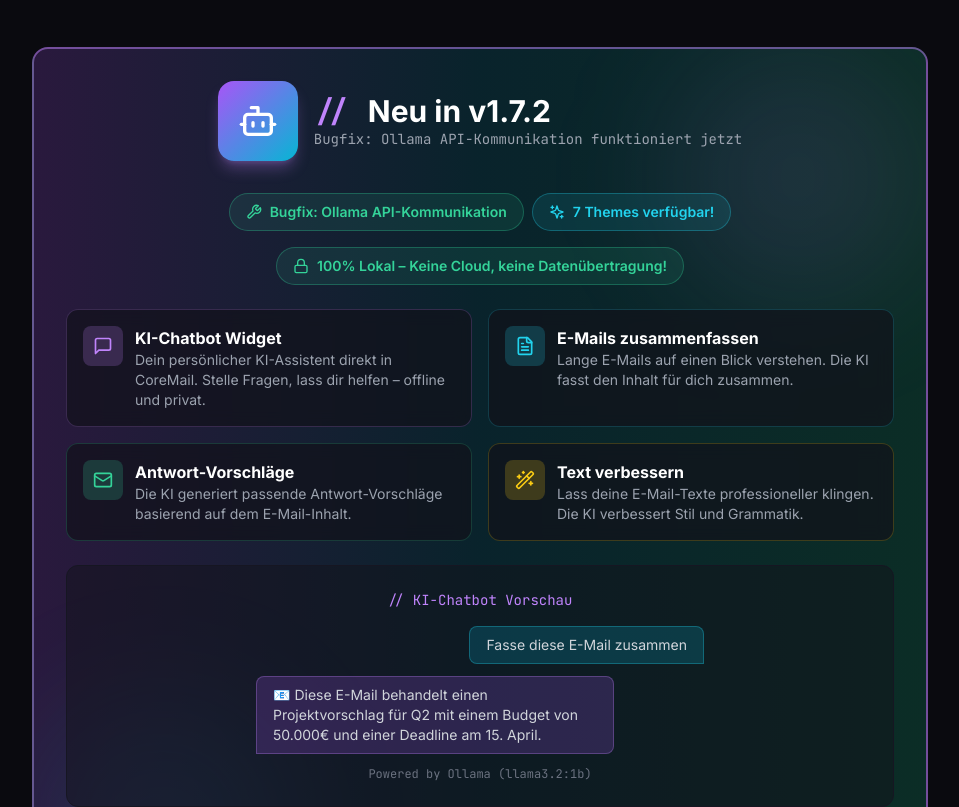
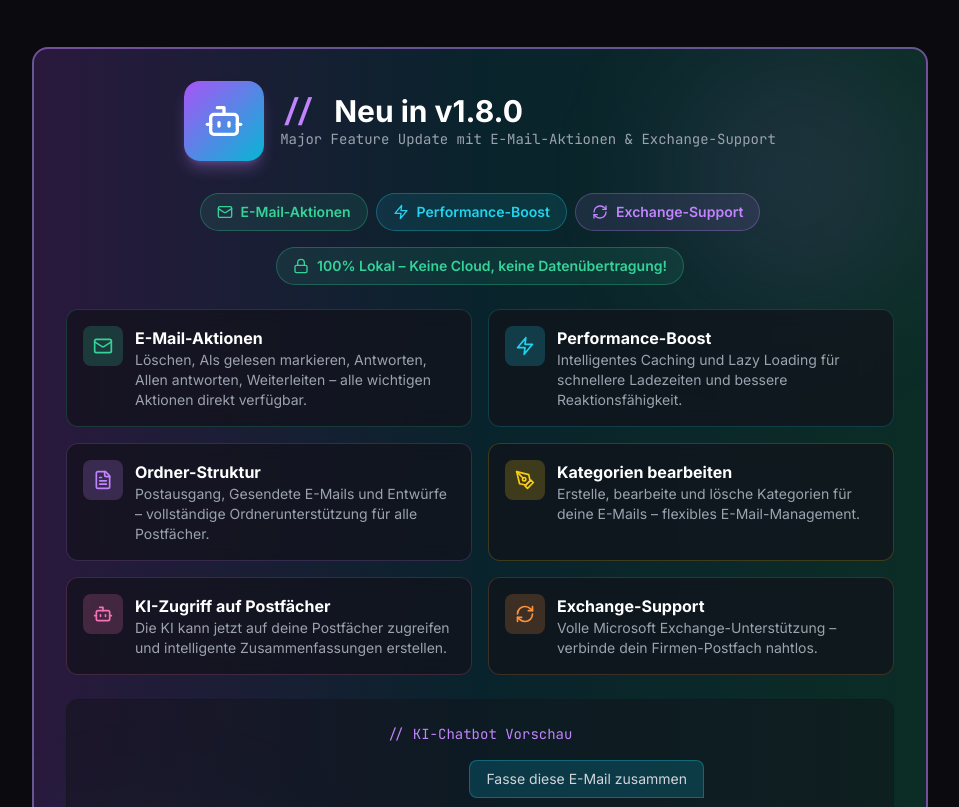
Before and after one commit to Zenovs/SureMail, a Next.js app: page /download in a window 1280 px wide. Shown: the part 420-1227 px from the top of the page, without its empty margins (160-1119 px from the left). Built offline with nearby package versions, Linux system fonts and the light colour scheme.

Commit message:
Update website for v1.8.0 release (major feature update)

```diff
--- a/app/download/page.tsx
+++ b/app/download/page.tsx
@@ -69,7 +69,7 @@ export default function DownloadPage() {
         <div className="max-w-4xl mx-auto text-center">
           <div className="inline-flex items-center gap-2 px-4 py-2 bg-gradient-to-r from-purple-400/20 to-cyan-400/20 border border-purple-400/40 rounded-full text-purple-400 text-sm font-mono mb-6 animate-pulse">
             <Bot className="w-4 h-4" />
-            <span>🚀 Desktop Client v1.7.2 - Bugfix Release!</span>
+            <span>🚀 Desktop Client v1.8.0 - Major Feature Update!</span>
           </div>
           <h1 className="text-4xl md:text-5xl font-bold mb-6">
             CoreMail <span className="text-cyan-400">Desktop</span>
@@ -96,21 +96,25 @@ export default function DownloadPage() {
                 </div>
                 <div>
                   <h2 className="text-3xl font-bold">
-                    <span className="font-mono text-purple-400">// </span>Neu in v1.7.2
+                    <span className="font-mono text-purple-400">// </span>Neu in v1.8.0
                   </h2>
-                  <p className="text-gray-400 font-mono text-sm">Bugfix: Ollama API-Kommunikation funktioniert jetzt</p>
+                  <p className="text-gray-400 font-mono text-sm">Major Feature Update mit E-Mail-Aktionen & Exchange-Support</p>
                 </div>
               </div>
 
               {/* Feature Badges */}
               <div className="flex flex-wrap justify-center gap-2 mb-4">
                 <div className="inline-flex items-center gap-2 px-4 py-2 bg-emerald-400/10 border border-emerald-400/30 rounded-full">
-                  <Wrench className="w-4 h-4 text-emerald-400" />
-                  <span className="text-emerald-400 text-sm font-semibold">Bugfix: Ollama API-Kommunikation</span>
+                  <Mail className="w-4 h-4 text-emerald-400" />
+                  <span className="text-emerald-400 text-sm font-semibold">E-Mail-Aktionen</span>
                 </div>
                 <div className="inline-flex items-center gap-2 px-4 py-2 bg-cyan-400/10 border border-cyan-400/30 rounded-full">
-                  <Sparkles className="w-4 h-4 text-cyan-400" />
-                  <span className="text-cyan-400 text-sm font-semibold">7 Themes verfügbar!</span>
+                  <Zap className="w-4 h-4 text-cyan-400" />
+                  <span className="text-cyan-400 text-sm font-semibold">Performance-Boost</span>
+                </div>
+                <div className="inline-flex items-center gap-2 px-4 py-2 bg-purple-400/10 border border-purple-400/30 rounded-full">
+                  <RefreshCw className="w-4 h-4 text-purple-400" />
+                  <span className="text-purple-400 text-sm font-semibold">Exchange-Support</span>
                 </div>
               </div>
 
@@ -123,40 +127,58 @@ export default function DownloadPage() {
               </div>
 
               <div className="grid md:grid-cols-2 gap-4 mb-6">
-                <div className="flex items-start gap-3 bg-dark-800/70 backdrop-blur rounded-xl p-4 border border-purple-400/20">
-                  <div className="w-10 h-10 bg-purple-400/20 rounded-lg flex items-center justify-center flex-shrink-0">
-                    <MessageSquare className="w-5 h-5 text-purple-400" />
-                  </div>
-                  <div>
-                    <h4 className="font-bold text-white">KI-Chatbot Widget</h4>
-                    <p className="text-gray-400 text-sm">Dein persönlicher KI-Assistent direkt in CoreMail. Stelle Fragen, lass dir helfen – offline und privat.</p>
-                  </div>
-                </div>
-                <div className="flex items-start gap-3 bg-dark-800/70 backdrop-blur rounded-xl p-4 border border-cyan-400/20">
-                  <div className="w-10 h-10 bg-cyan-400/20 rounded-lg flex items-center justify-center flex-shrink-0">
-                    <FileText className="w-5 h-5 text-cyan-400" />
-                  </div>
-                  <div>
-                    <h4 className="font-bold text-white">E-Mails zusammenfassen</h4>
-                    <p className="text-gray-400 text-sm">Lange E-Mails auf einen Blick verstehen. Die KI fasst den Inhalt für dich zusammen.</p>
-                  </div>
-                </div>
                 <div className="flex items-start gap-3 bg-dark-800/70 backdrop-blur rounded-xl p-4 border border-emerald-400/20">
                   <div className="w-10 h-10 bg-emerald-400/20 rounded-lg flex items-center justify-center flex-shrink-0">
                     <Mail className="w-5 h-5 text-emerald-400" />
                   </div>
                   <div>
-                    <h4 className="font-bold text-white">Antwort-Vorschläge</h4>
-                    <p className="text-gray-400 text-sm">Die KI generiert passende Antwort-Vorschläge basierend auf dem E-Mail-Inhalt.</p>
+                    <h4 className="font-bold text-white">E-Mail-Aktionen</h4>
+                    <p className="text-gray-400 text-sm">Löschen, Als gelesen markieren, Antworten, Allen antworten, Weiterleiten – alle wichtigen Aktionen direkt verfügbar.</p>
+                  </div>
+                </div>
+                <div className="flex items-start gap-3 bg-dark-800/70 backdrop-blur rounded-xl p-4 border border-cyan-400/20">
+                  <div className="w-10 h-10 bg-cyan-400/20 rounded-lg flex items-center justify-center flex-shrink-0">
+                    <Zap className="w-5 h-5 text-cyan-400" />
+                  </div>
+                  <div>
+                    <h4 className="font-bold text-white">Performance-Boost</h4>
+                    <p className="text-gray-400 text-sm">Intelligentes Caching und Lazy Loading für schnellere Ladezeiten und bessere Reaktionsfähigkeit.</p>
+                  </div>
+                </div>
+                <div className="flex items-start gap-3 bg-dark-800/70 backdrop-blur rounded-xl p-4 border border-purple-400/20">
+                  <div className="w-10 h-10 bg-purple-400/20 rounded-lg flex items-center justify-center flex-shrink-0">
+                    <FileText className="w-5 h-5 text-purple-400" />
+                  </div>
+                  <div>
+                    <h4 className="font-bold text-white">Ordner-Struktur</h4>
+                    <p className="text-gray-400 text-sm">Postausgang, Gesendete E-Mails und Entwürfe – vollständige Ordnerunterstützung für alle Postfächer.</p>
                   </div>
                 </div>
                 <div className="flex items-start gap-3 bg-dark-800/70 backdrop-blur rounded-xl p-4 border border-yellow-400/20">
                   <div className="w-10 h-10 bg-yellow-400/20 rounded-lg flex items-center justify-center flex-shrink-0">
-                    <Wand2 className="w-5 h-5 text-yellow-400" />
+                    <PenTool className="w-5 h-5 text-yellow-400" />
                   </div>
                   <div>
-                    <h4 className="font-bold text-white">Text verbessern</h4>
-                    <p className="text-gray-400 text-sm">Lass deine E-Mail-Texte professioneller klingen. Die KI verbessert Stil und Grammatik.</p>
+                    <h4 className="font-bold text-white">Kategorien bearbeiten</h4>
+                    <p className="text-gray-400 text-sm">Erstelle, bearbeite und lösche Kategorien für deine E-Mails – flexibles E-Mail-Management.</p>
+                  </div>
+                </div>
+                <div className="flex items-start gap-3 bg-dark-800/70 backdrop-blur rounded-xl p-4 border border-pink-400/20">
+                  <div className="w-10 h-10 bg-pink-400/20 rounded-lg flex items-center justify-center flex-shrink-0">
+                    <Bot className="w-5 h-5 text-pink-400" />
+                  </div>
+                  <div>
+                    <h4 className="font-bold text-white">KI-Zugriff auf Postfächer</h4>
+                    <p className="text-gray-400 text-sm">Die KI kann jetzt auf deine Postfächer zugreifen und intelligente Zusammenfassungen erstellen.</p>
+                  </div>
+                </div>
+                <div className="flex items-start gap-3 bg-dark-800/70 backdrop-blur rounded-xl p-4 border border-orange-400/20">
+                  <div className="w-10 h-10 bg-orange-400/20 rounded-lg flex items-center justify-center flex-shrink-0">
+                    <RefreshCw className="w-5 h-5 text-orange-400" />
+                  </div>
+                  <div>
+                    <h4 className="font-bold text-white">Exchange-Support</h4>
+                    <p className="text-gray-400 text-sm">Volle Microsoft Exchange-Unterstützung – verbinde dein Firmen-Postfach nahtlos.</p>
                   </div>
                 </div>
               </div>
@@ -271,7 +293,7 @@ export default function DownloadPage() {
                 </li>
                 <li className="flex items-start gap-2">
                   <CheckCircle className="w-4 h-4 text-emerald-400 mt-0.5 flex-shrink-0" />
-                  <span>Lädt CoreMail Desktop v1.6.0 von GitHub Releases herunter</span>
+                  <span>Lädt CoreMail Desktop v1.8.0 von GitHub Releases herunter</span>
                 </li>
                 <li className="flex items-start gap-2">
                   <CheckCircle className="w-4 h-4 text-emerald-400 mt-0.5 flex-shrink-0" />
@@ -334,7 +356,7 @@ export default function DownloadPage() {
                 <Cpu className="w-4 h-4" />
                 Linux 64-bit
               </span>
-              <span className="text-purple-400 font-bold">v1.6.0</span>
+              <span className="text-purple-400 font-bold">v1.8.0</span>
             </div>
 
             {/* Info Box */}
@@ -381,6 +403,21 @@ export default function DownloadPage() {
           <h2 className="text-xl font-bold mb-6 text-center text-gray-400">
             <span className="font-mono text-gray-500">// </span>Frühere Versionen
           </h2>
+
+          {/* v1.7.2 */}
+          <div className="bg-dark-800/30 border border-dark-700 rounded-xl p-6 mb-4">
+            <h3 className="font-bold text-gray-300 mb-3">v1.7.2 – Bugfix Release</h3>
+            <div className="grid md:grid-cols-2 gap-3 text-sm">
+              <div className="flex items-start gap-2 text-gray-500">
+                <CheckCircle className="w-4 h-4 text-gray-600 mt-0.5 flex-shrink-0" />
+                <span>Ollama API-Kommunikation gefixt (404-Fehler behoben)</span>
+              </div>
+              <div className="flex items-start gap-2 text-gray-500">
+                <CheckCircle className="w-4 h-4 text-gray-600 mt-0.5 flex-shrink-0" />
+                <span>API-Endpoint korrigiert: Von /api/generate zu /api/chat</span>
+              </div>
+            </div>
+          </div>
 
           {/* v1.5.4 */}
           <div className="bg-dark-800/30 border border-dark-700 rounded-xl p-6 mb-4">
@@ -643,7 +680,7 @@ export default function DownloadPage() {
       {/* Footer */}
       <footer className="py-8 px-6 border-t border-dark-700">
         <div className="max-w-4xl mx-auto text-center text-gray-500 text-sm">
-          <p>CoreMail Desktop v1.6.0 • Powered by Electron & Ollama</p>
+          <p>CoreMail Desktop v1.8.0 • Powered by Electron & Ollama</p>
           <p className="mt-2">
             <Link href="/" className="text-cyan-400 hover:text-cyan-300 transition-colors">
               Zur Web-App →
--- a/app/page.tsx
+++ b/app/page.tsx
@@ -283,7 +283,7 @@ export default function Home() {
           <div className="flex items-center justify-center gap-3">
             <Download className="w-5 h-5 text-purple-400" />
             <p className="text-sm text-purple-400 font-mono">
-              <span className="font-bold">🚀 NEU:</span> CoreMail Desktop v1.7.2 – Bugfix Release!
+              <span className="font-bold">🚀 NEU:</span> CoreMail Desktop v1.8.0 – Major Feature Update!
               <span className="ml-2 group-hover:underline">Download →</span>
             </p>
           </div>
```
Also changed, not shown: 2 other files (tests, documents, lock files or other folders).
